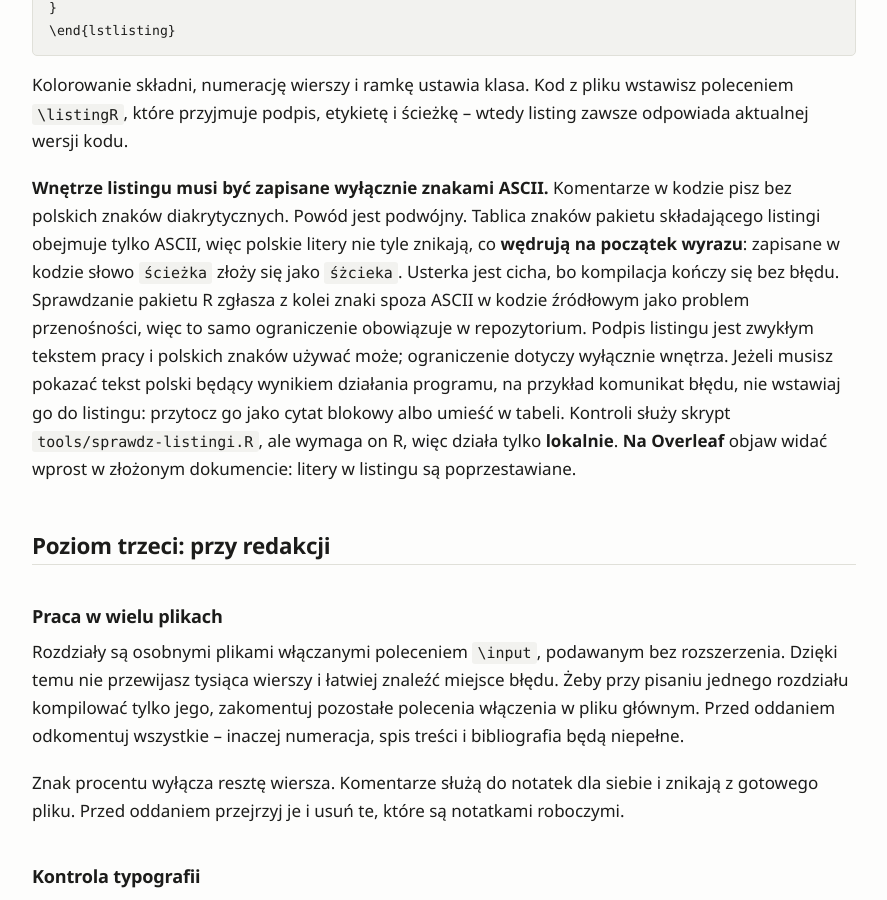
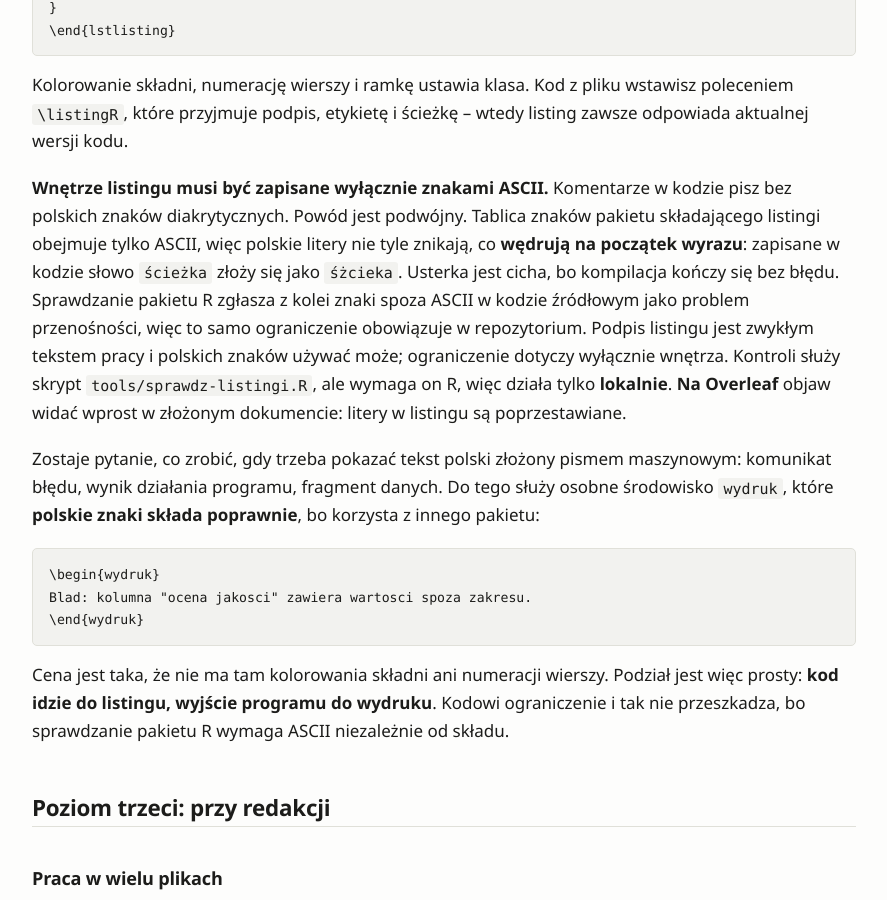
Before and after one commit to MarekDejaUJ/epi-seminarium-Deja, a Jekyll site: the page built from przewodniki/01-latex.md, in a window 1280 px wide and 900 px high, scrolled down 7812 px. Shown: the whole window, without its empty margins (196-1083 px from the left). Built offline with Jekyll 4.4.1, drawn with Linux system fonts in a browser that asks for light colours; our own code applies the rules of GitHub Pages for plain Markdown files; formulas are drawn with MathJax 3.

Commit message:
Środowisko wydruku dla tekstu z polskimi znakami

````diff
--- a/przewodniki/01-latex.md
+++ b/przewodniki/01-latex.md
@@ -242,7 +242,17 @@ oblicz_wagi <- function(macierz) {
 
 Kolorowanie składni, numerację wierszy i ramkę ustawia klasa. Kod z pliku wstawisz poleceniem `\listingR`, które przyjmuje podpis, etykietę i ścieżkę – wtedy listing zawsze odpowiada aktualnej wersji kodu.
 
-**Wnętrze listingu musi być zapisane wyłącznie znakami ASCII.** Komentarze w kodzie pisz bez polskich znaków diakrytycznych. Powód jest podwójny. Tablica znaków pakietu składającego listingi obejmuje tylko ASCII, więc polskie litery nie tyle znikają, co **wędrują na początek wyrazu**: zapisane w kodzie słowo `ścieżka` złoży się jako `śżcieka`. Usterka jest cicha, bo kompilacja kończy się bez błędu. Sprawdzanie pakietu R zgłasza z kolei znaki spoza ASCII w kodzie źródłowym jako problem przenośności, więc to samo ograniczenie obowiązuje w repozytorium. Podpis listingu jest zwykłym tekstem pracy i polskich znaków używać może; ograniczenie dotyczy wyłącznie wnętrza. Jeżeli musisz pokazać tekst polski będący wynikiem działania programu, na przykład komunikat błędu, nie wstawiaj go do listingu: przytocz go jako cytat blokowy albo umieść w tabeli. Kontroli służy skrypt `tools/sprawdz-listingi.R`, ale wymaga on R, więc działa tylko **lokalnie**. **Na Overleaf** objaw widać wprost w złożonym dokumencie: litery w listingu są poprzestawiane.
+**Wnętrze listingu musi być zapisane wyłącznie znakami ASCII.** Komentarze w kodzie pisz bez polskich znaków diakrytycznych. Powód jest podwójny. Tablica znaków pakietu składającego listingi obejmuje tylko ASCII, więc polskie litery nie tyle znikają, co **wędrują na początek wyrazu**: zapisane w kodzie słowo `ścieżka` złoży się jako `śżcieka`. Usterka jest cicha, bo kompilacja kończy się bez błędu. Sprawdzanie pakietu R zgłasza z kolei znaki spoza ASCII w kodzie źródłowym jako problem przenośności, więc to samo ograniczenie obowiązuje w repozytorium. Podpis listingu jest zwykłym tekstem pracy i polskich znaków używać może; ograniczenie dotyczy wyłącznie wnętrza. Kontroli służy skrypt `tools/sprawdz-listingi.R`, ale wymaga on R, więc działa tylko **lokalnie**. **Na Overleaf** objaw widać wprost w złożonym dokumencie: litery w listingu są poprzestawiane.
+
+Zostaje pytanie, co zrobić, gdy trzeba pokazać tekst polski złożony pismem maszynowym: komunikat błędu, wynik działania programu, fragment danych. Do tego służy osobne środowisko `wydruk`, które **polskie znaki składa poprawnie**, bo korzysta z innego pakietu:
+
+```latex
+\begin{wydruk}
+Blad: kolumna "ocena jakosci" zawiera wartosci spoza zakresu.
+\end{wydruk}
+```
+
+Cena jest taka, że nie ma tam kolorowania składni ani numeracji wierszy. Podział jest więc prosty: **kod idzie do listingu, wyjście programu do wydruku**. Kodowi ograniczenie i tak nie przeszkadza, bo sprawdzanie pakietu R wymaga ASCII niezależnie od składu.
 
 ## Poziom trzeci: przy redakcji
 
````
Also changed, not shown: 4 other files.
